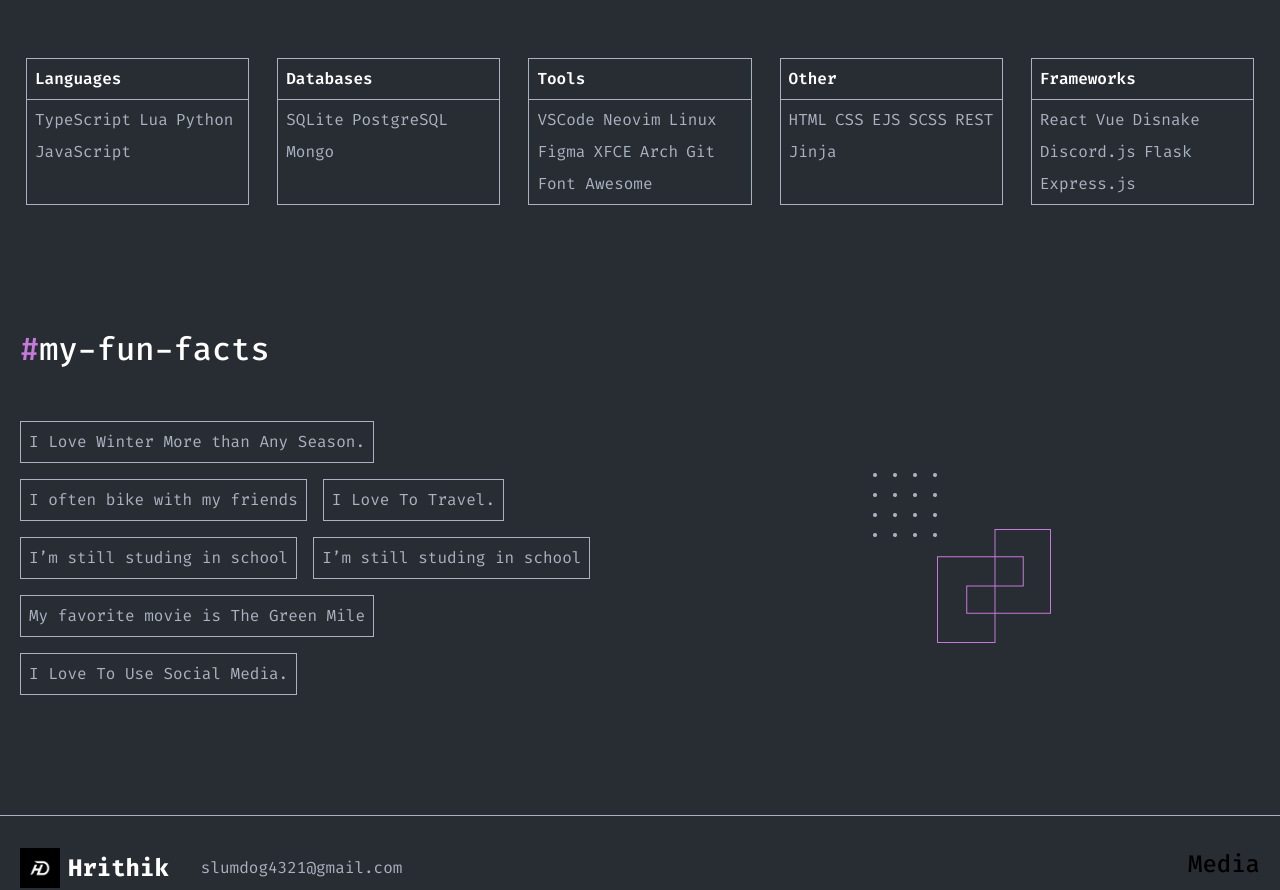
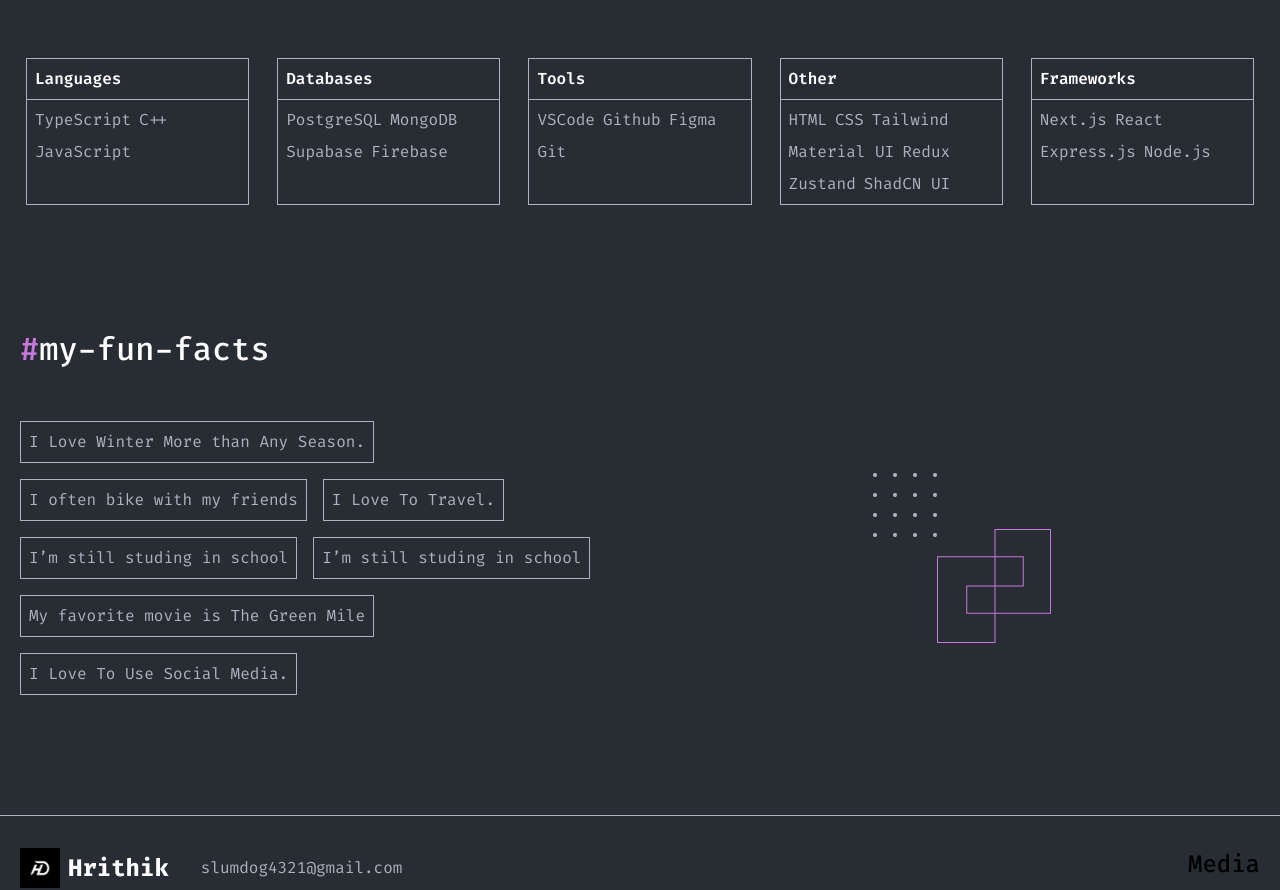
Before and after one commit to Hrithik0112/Hrithik-Devfolio, a Next.js app: page /about-me in a window 1280 px wide. Shown: the part 874-1764 px from the top of the page. Built offline with nearby package versions, Linux system fonts and the light colour scheme.

Commit message:
skill upgrade

```diff
--- a/src/components/AboutPage/Skills.tsx
+++ b/src/components/AboutPage/Skills.tsx
@@ -6,20 +6,20 @@ const Skills = (props: Props) => {
   const skills = [
     {
       title: "Languages",
-      languages: ["TypeScript", "Lua", "Python", "JavaScript"],
+      languages: ["TypeScript", "C++", "JavaScript"],
     },
-    { title: "Databases", languages: ["SQLite", "PostgreSQL", "Mongo"] },
+    { title: "Databases", languages: ["PostgreSQL", "MongoDB", "Supabase", "Firebase"] },
     {
       title: "Tools",
-      languages: ["VSCode", "Neovim", "Linux", "Figma", "XFCE", "Arch", "Git", "Font Awesome"],
+      languages: ["VSCode", "Github", "Figma", "Git"],
     },
     {
       title: "Other",
-      languages: ["HTML", "CSS", "EJS", "SCSS", "REST", "Jinja"],
+      languages: ["HTML", "CSS", "Tailwind", "Material UI", "Redux", "Zustand", "ShadCN UI"],
     },
     {
       title: "Frameworks",
-      languages: ["React", "Vue", "Disnake", "Discord.js", "Flask", "Express.js"],
+      languages: ["Next.js", "React", "Express.js", "Node.js"],
     },
   ];
   return (
```
